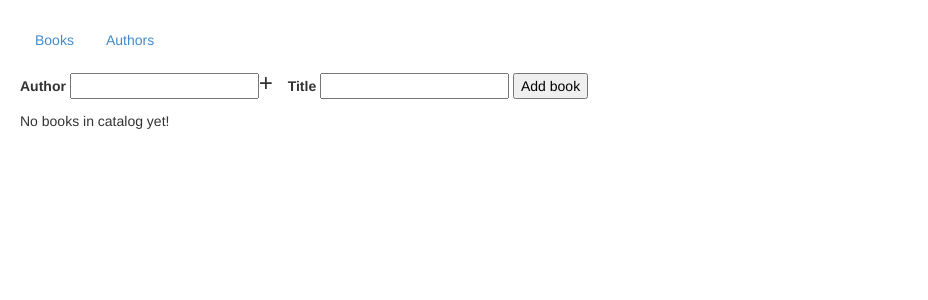
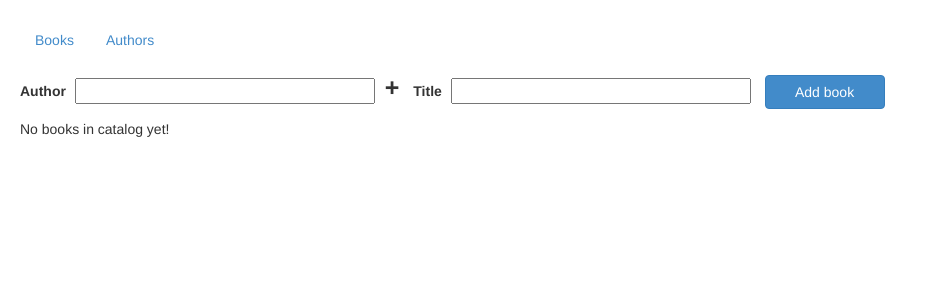
Before and after one commit to Marilyna/promua-test, a Flask app: template catalog/templates/edit-books.html in a window 1280 px wide. Shown: the part 52-352 px from the top of the page, without its empty margins (0-928 px from the left). Run offline with Flask 2, Linux system fonts and the light colour scheme; the template is opened without the code that fills it: values that come from a table or form of the project are taken from there, others are empty; some libraries are stand-ins or nearby versions; some web fonts are replaced.

Commit message:
Forms styling

```diff
--- a/catalog/forms.py
+++ b/catalog/forms.py
@@ -37,14 +37,6 @@ class BookForm(Form):
                 db.session.delete(old_author)
 
         db.session.commit()
-
-    def validate_title(self, field):
-        books = Book.query.filter_by(title=field.data).all()
-        for book in books:
-            authors = [name for name in set(self.authors.data)]
-            book_authors = [author.name for author in set(book.authors)]
-            if authors == book_authors:
-                raise ValidationError('This book already exists')
 
 
 class AuthorForm(Form):
--- a/catalog/static/css/style.css
+++ b/catalog/static/css/style.css
@@ -15,14 +15,15 @@
     display: block;
 }
 
-.glyphicon {
+#id-add-author {
     font-size: 25px;
     font-weight: bold;
     cursor: pointer;
+    margin: 0 10px;
 }
 
 ul#authors {
-    display: inline-block;
+    display: inline-table;
     list-style: none;
     margin-bottom: 0;
     padding-left: 0;
@@ -42,23 +43,35 @@ div.content h1 {
 }
 
 div.content form {
-    margin: 10px 0;
+    margin: 10px 0
 }
 
-div.content form dt, div.content form dd {
+div.content form label {
+    margin-right: 5px;
+}
+
+div.content form input[type="text"] {
+    width: 300px;
+}
+
+div.content form .btn {
+    margin: 0 10px;
+    min-width: 120px;
+}
+
+div.authentication form dt, div.content form dd {
     display: inline;
 }
 
-div.content form dt label {
+div.authentication form dt label {
     width: 140px;
     text-align: right;
-    padding-right: 5px;
-}
-div.content form dd input {
-    width: 30%;
 }
 
-div.content form .btn {
-    margin-left: 140px;
-    min-width: 120px;
+div.authentication form dd input {
+    width: 30% !important;
 }
+
+div.authentication form .btn {
+    margin-left: 150px;
+}
--- a/catalog/templates/author-table.html
+++ b/catalog/templates/author-table.html
@@ -26,7 +26,7 @@
             </td>
 
             <td>
-                <input type="button" class="edit-author-button" value="Edit" data-author-id="{{ author.id }}">
+                <input type="button" class="btn btn-primary edit-author-button" value="Edit" data-author-id="{{ author.id }}">
             </td>
         </tr>
     {% endfor %}
--- a/catalog/templates/book-table.html
+++ b/catalog/templates/book-table.html
@@ -22,7 +22,7 @@
                 <input type="text" value="{{ book.title }}" hidden>
             </td>
             <td>
-                <input type="button" class="edit-button" value="Edit" data-book-id="{{ book.id }}">
+                <input type="button" class="btn btn-primary edit-button" value="Edit" data-book-id="{{ book.id }}">
             </td>
         </tr>
     {% endfor %}
--- a/catalog/templates/edit-authors.html
+++ b/catalog/templates/edit-authors.html
@@ -4,14 +4,14 @@
     <form method="POST" action="{{ url_for('add_author') }}">
         {{ form.csrf_token }}
         {{ form.name.label }} {{ form.name }}
-        <input type="submit" value="Add author">
+        <input type="submit" class="btn btn-primary" value="Add author">
     </form>
 
     {% if authors %}
         <form method="POST" action="{{ url_for('delete_author') }}">
             {{ form.csrf_token }}
             {% include 'author-table.html' %}
-            <input type="submit" value="Delete">
+            <input type="submit" class="btn btn-primary" value="Delete">
         </form>
     {% else %}
         <p>No authors in catalog yet!</p>
--- a/catalog/templates/edit-books.html
+++ b/catalog/templates/edit-books.html
@@ -3,9 +3,9 @@
 {% block edit_content %}
     <form method="POST" action="{{ url_for('add') }}">
         {{ form.csrf_token }}
-        {{ form.authors }}<span id="id-add-author" class="glyphicon glyphicon-plus"></span>
+        {{ form.authors }}<span id="id-add-author" title="Add author">+</span>
         {{ form.title.label }} {{ form.title }}
-        <input type="submit" value="Add book">
+        <input type="submit" class="btn btn-primary" value="Add book">
     </form>
 
     {% if books %}
--- a/catalog/templates/login.html
+++ b/catalog/templates/login.html
@@ -3,6 +3,7 @@
 {% block content %}
     <h1>Login</h1>
 
+    <div class="authentication">
         <form method="POST" action="{{ url_for('login') }}">
             {{ form.csrf_token }}
             {{ render_field(form.email) }} {{ ' '.join(form.email.errors) }}
@@ -10,4 +11,5 @@
             <input type="hidden" name="next" value="{{ next }}">
             <input type="submit" class="btn btn-primary" value="Log in!">
         </form>
+    <div>
 {% endblock %}
--- a/catalog/templates/registration.html
+++ b/catalog/templates/registration.html
@@ -3,6 +3,7 @@
 {% block content %}
     <h1>Registration</h1>
 
+    <div class="authentication">
         <form method="POST" action="{{ url_for('registration') }}">
             {{ form.csrf_token }}
             {{ render_field(form.email) }}
@@ -10,4 +11,5 @@
             {{ render_field(form.confirm) }}
             <input type="submit" class="btn btn-primary" value="Register now!">
         </form>
+    </div>
 {% endblock %}
--- a/catalog/views.py
+++ b/catalog/views.py
@@ -51,7 +51,7 @@ def edit_book(book_id):
 @login_required
 def add():
     form = forms.BookForm()
-    if form.validate_on_submit():
+    if form.validate():
         form.create()
         return redirect(url_for('edit'))
     return jsonify(**form.errors), 400
```
Also changed, not shown: catalog/templates/search.html (+3 -5 lines). Lines whose indentation alone changed are shown as unchanged.
